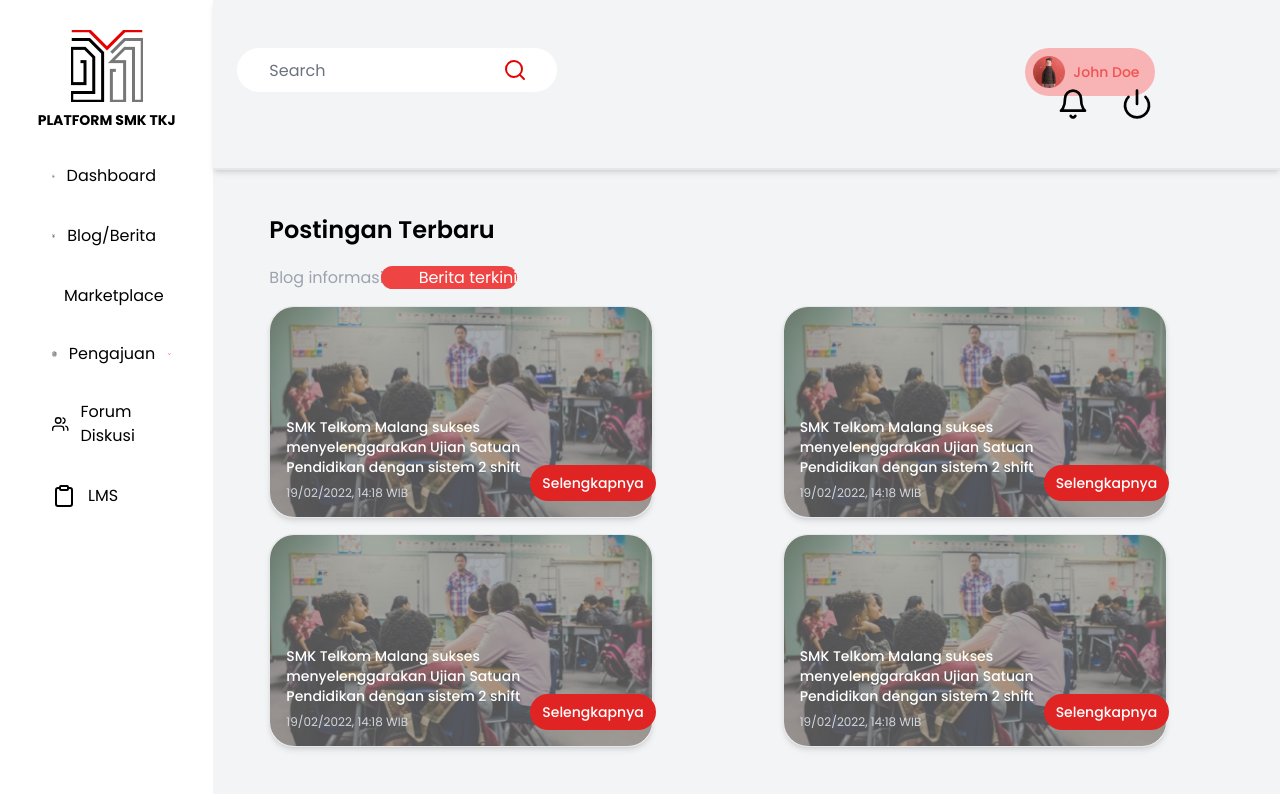
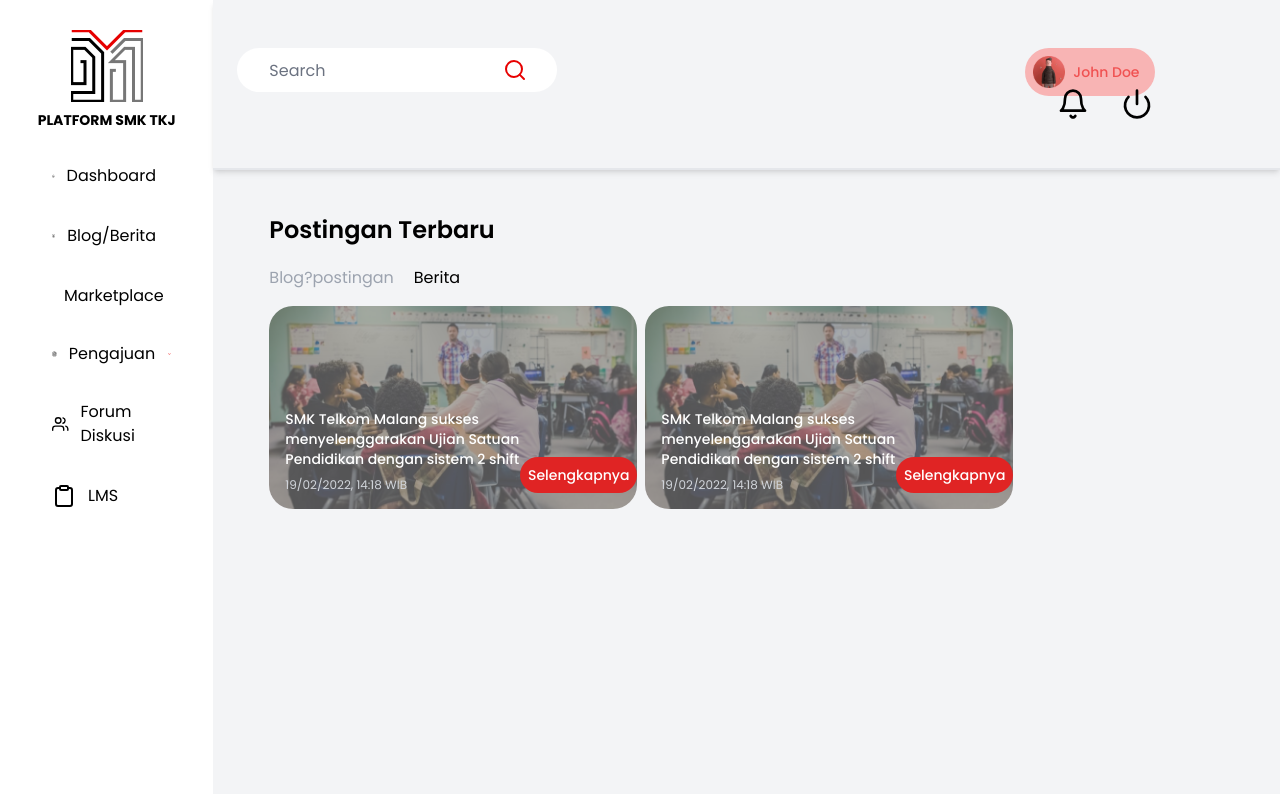
Before and after one commit to ijlalWindhi/alur-kepala-sekolah, a React (Create React App) app: page /beritaTerkini in a window 1280 px wide. Shown: the top 794 px of the page. Built offline with nearby package versions, Linux system fonts and the light colour scheme.

Commit message:
forumdiskuai

```diff
--- a/src/App.js
+++ b/src/App.js
@@ -42,6 +42,7 @@ import ActiveClass from "./pages/Beranda/ActiveClass";
 import NewClass from "./pages/Beranda/NewClass";
 import EndClass from "./pages/Beranda/EndClass";
 import Akun from "./pages/Beranda/Akun";
+import Detailforum from "./pages/Beranda/ForumDiskusi/Detailforum";
 import "./App.css";
 
 export default function App() {
@@ -86,10 +87,12 @@ export default function App() {
       <Route path="/detailTugasGuru" component={DetailTugas} />
       <Route path="/Akun" component={Akun} />
 
+
       <Route path="/lmsSiswa" component={LmsSiswa} />
       <Route path="/detailKelasSiswa" component={DetailKelasSiswa} />
       <Route path="/detailTugasSiswa" component={DetailTugasSiswa} />
       <Route path="/peserta-siswa" component={PesertaSiswa} />
+      <Route path="/Detailforum" component={Detailforum}/>
     </Switch>
   );
 }
--- a/src/pages/Beranda/Blog/Blog.js
+++ b/src/pages/Beranda/Blog/Blog.js
@@ -4,41 +4,19 @@ import React from "react";
 import axios from "axios";
 import { baseUrl } from "../../../config";
 import { NavLink } from "react-router-dom";
-
 import {
   ThumbsUp,
   MessageCircle,
-  Bookmark,
-  // Image,
-  // PlusCircle
+  Bookmark
 } from "react-feather";
-// import imageCard from '../../../assets/image-card.png';
 import data from "../../../dummy/bloglist";
-
-// import CardBg from "../../../assets/blog.png";
-// import Card from "../../../components/fragment/Card";
 
 // inisiasi component
 import LayoutSidebar from "../../../components/Layout/LayoutSidebar";
 import { Dragndrop } from "../../../components/fragment/DragnDrop";
-// import VideoPopup from "./VideoPopup";
-// PAKAI DRAGN DROP DI FOLDER FRAGMENT -> DRAGNDROP fail
 
 import UserLogin from "../../../assets/user-login.png";
-// import bookmark from "../../../assets/bookmark.png";
-// import calender from "../../../assets/calendar.png";
-// import video from "../../../assets/icon-videoWhite.svg";
-// import settings from "../../../assets/icon-settings.svg";
-// import Search from "../../../assets/icon-search.svg";
-// import AddButton from "../../../assets/icon-add.svg";
-// const urls = [
-//   "https://www.youtube.com/embed/30L-WoWIXO8",
-//   "https://www.youtube.com/embed/J42SZXS-_Qo",
-//   "https://www.youtube.com/embed/Zn_f6el0TKw",
-//   "https://www.youtube.com/embed/GdvY4JX-WsI",
-//   "https://www.youtube.com/embed/HIj8wU_rGIU",
-//   "https://www.youtube.com/embed/7svK1dtQguA",
-// ];
+
 
 export default class Blog extends React.Component {
   constructor() {
@@ -136,73 +114,37 @@ export default class Blog extends React.Component {
         {" "}
         <LayoutSidebar>
           {" "}
-          <div class="grid grid-flow-row-dense grid-cols-2 grid-rows-1 mt-8 ">
-            <div class="ml-14 mt-3">
-              {/* <div className="story grid grid-cols-6 gap-2 bg-red-200">
-                <a href="#" className="justify-center items-center flex flex-col">
-                  <img src={UserLogin}></img>
-                  <PlusCircle className="ml-6 text-white bg-emerald-500 rounded-full" style={{ marginTop: `-20px` }} />
-                  <h2 className="text-sm font-medium mt-2">Jhon Doe</h2>
-                </a>
-                <div className="justify-center items-center flex flex-col">
-                  <img src={UserLogin} className="border-emerald-500 border-2 rounded-full"></img>
-                  <h2 className="text-sm font-medium mt-2">Hafiza</h2>
-                </div>
-                <div className="justify-center items-center flex flex-col">
-                  <img src={UserLogin} className="border-emerald-500 border-2 rounded-full"></img>
-                  <h2 className="text-sm font-medium mt-2">Nanda</h2>
-                </div>
-                <div className="justify-center items-center flex flex-col">
-                  <img src={UserLogin} className="border-emerald-500 border-2 rounded-full"></img>
-                  <h2 className="text-sm font-medium mt-2">Amala</h2>
-                </div>
-              </div> */}
-              {/* <div className="card rounded-lg p-6 mt-0">
-                <iframe width="100%" height="315" src="https://www.youtube.com/embed/pdhuW_mz9YU" frameborder="0" allowfullscreen="allowfullscreen"></iframe>
-              </div> */}
-
-              {/* <div className="card rounded-lg p-6 mt-8  bg-green-200 "> */}
-              <h1 className="text-2xl font-semibold mb-5">Postingan Terbaru</h1>
+          <div class="grid grid-flow-row-dense grid-cols-5 mt-8 ">
+            <div class="ml-14 mt-3 col-span-3">
               <div className="mt-4 text-base font-normal text-gray-400">
                 <a href="/blog" className="mr-5 text-black">
-                  Blog informasi
+                  Blog/Postingan
                 </a>
                 <a href="/beritaTerkini" className="mr-5">
-                  Berita terkini
+                  Berita
                 </a>
-
               </div>
+                <div className="grid grid-cols-6 my-8">
+                  <h1 className="text-2xl font-semibold col-span-3">Postingan Terbaru</h1>
+                  <div className="col-span-3">
+                    <button  onClick={() => this.Modal()} class="bg-red-600 text-white py-2 px-4 rounded-2xl mr-2">
+                     + Postingan
+                    </button>
+                    <button  onClick={() => this.Modal()} class="bg-red-600 text-white py-2 px-4 rounded-2xl">
+                     <Bookmark className="inline mr-2"/> Disimpan
+                    </button>
+                  </div>
+                </div>
                 <div class="grid grid-cols-1 gap-4 mt-4">
                   {data.map((data) => (
-                    // <div className="card relative rounded-2xl flex max-w-full w-full bg-gray-200 justify-center">
-                    //   <img src={CardBg} className="max-w-full" />
-                    //   <div className="absolute top-0 mt-5 ml-4 pr-4 grid grid-cols-5">
-                    //     <img src={UserLogin} className="col-span-1 w-10"></img>
-                    //     <div className="col-span-3 text-white text-sm ml-4">
-                    //       <span className="font-medium">Ibrahim Hazela</span>
-                    //       <p className="text-xs">1 Jam yang lalu</p>
-                    //     </div>
-                    //   </div>
-                    //   <div class="absolute bottom-0 left-0 ml-4 text-white grid grid-cols-3 mb-4">
-                    //     <button className="inline">
-                    //       <ThumbsUp className="inline"></ThumbsUp>123
-                    //     </button>
-                    //     <button className="inline mx-2">
-                    //       <MessageCircle className="inline"></MessageCircle>123
-                    //     </button>
-                    //     <button className="inline">
-                    //       <Bookmark className="inline"></Bookmark>123
-                    //     </button>
-                    //   </div>
-                    // </div>
                     <div className="max-w-full w-full bg-white justify-center flex flex-col rounded-2xl">
                       <div className="flex flex-row mx-4">
                         <img src={UserLogin} className="rounded-full w-10 h-10 self-center"></img>
                         <h1
                           style={{
                             margin: "20px",
-                            fontWeight: "600",
-                            fontSize: "20px",
+                            fontWeight: "500",
+                            fontSize: "14px",
                           }}
                         >
                           {data.author}
@@ -211,7 +153,7 @@ export default class Blog extends React.Component {
                       <NavLink to="/templateBlog" className="max-w-full w-full">
                         <img
                           src={data.image}
-                          className="object-cover"
+                          className="object-cover w-fit"
                           style={{
                             margin: "0 auto",
                           }}
@@ -220,8 +162,8 @@ export default class Blog extends React.Component {
                           style={{
                             margin: "15px",
                             marginBottom: "0",
-                            fontWeight: "600",
-                            fontSize: "19px",
+                            fontWeight: "500",
+                            fontSize: "16px",
                           }}
                         >
                           {data.title}
@@ -243,13 +185,8 @@ export default class Blog extends React.Component {
                 </div>
               {/* </div> */}
             </div>
-            <div className="flex ">
+            <div className="flex  col-span-2 ml-12">
               <div className="mx-auto ">
-                <div className="bg-white p-6 shadow-xl rounded-xl justify-center">
-                    <button  onClick={() => this.Modal()} type="submit" class="border-red-600 text-red-600 font-semibold border-4 pt-4 pb-4 px-20 rounded-2xl ">
-                     + Buat Post Baru
-                    </button>
-                </div>
                 <h4 className="text-lg font-semibold mt-8 mb-3">Pengguna Online</h4>
                 <div className="mt-4 grid grid-cols-12">
                   <img src={UserLogin} className="inline w-10 mr-4 col-span-2"></img>
--- a/src/pages/Beranda/Blog/beritaTerkini/beritaTerkini.js
+++ b/src/pages/Beranda/Blog/beritaTerkini/beritaTerkini.js
@@ -1,153 +1,68 @@
 // inisiasi library default
 import React from "react";
-// import { Link } from "react-router-dom";
-// import axios from "axios";
-// import { baseUrl } from "../../../config";
-// import { NavLink } from "react-router-dom";
 
-import // ThumbsUp,
-// MessageCircle,
-// Bookmark,
-// Image,
-// PlusCircle
-"react-feather";
-// import imageCard from '../../../assets/image-card.png';
-// import data from "../../../../dummy/bloglist";
-
-// import CardBg from "../../../assets/blog.png";
-// import Card from "../../../components/fragment/Card";
-
-import { NavLink } from "react-router-dom";
+import { Link } from "react-router-dom";
 
 // inisiasi component
 import LayoutSidebar from "../../../../components/Layout/LayoutSidebar";
 import { Dragndrop } from "../../../../components/fragment/DragnDrop";
-// import VideoPopup from "./VideoPopup";
 
-import Card from "../../../../components/fragment/Card";
+import imageCard from "../../../../assets/image-card.png"
 
-// import UserLogin from "../../../../assets/user-login.png";
-// import bookmark from "../../../assets/bookmark.png";
-// import calender from "../../../assets/calendar.png";
-// import video from "../../../assets/icon-videoWhite.svg";
-// import settings from "../../../assets/icon-settings.svg";
-// import Search from "../../../assets/icon-search.svg";
-// import AddButton from "../../../assets/icon-add.svg";
-// const urls = [
-//   "https://www.youtube.com/embed/30L-WoWIXO8",
-//   "https://www.youtube.com/embed/J42SZXS-_Qo",
-//   "https://www.youtube.com/embed/Zn_f6el0TKw",
-//   "https://www.youtube.com/embed/GdvY4JX-WsI",
-//   "https://www.youtube.com/embed/HIj8wU_rGIU",
-//   "https://www.youtube.com/embed/7svK1dtQguA",
-// ];
-
-export default class Blog extends React.Component {
+export default class beritaTerkini extends React.Component {
   constructor() {
     super();
     this.state = {
-      // call variable
-      // token: "",
-      // blogs: [],
-      // description: "",
-      // youtubeLink: "",
-      // blogImage: {},
     };
-
-    // if (localStorage.getItem("token")) {
-    //   this.state.token = localStorage.getItem("token");
-    // } else {
-    //   window.location = "/login";
-    // }
-    // this.headerConfig.bind(this);
 
     this.state.showModal = false;
   }
 
-  // headerConfig = () => {
-  //   let header = {
-  //     headers: { Authorization: `Bearer ${this.state.token}` },
-  //   };
-  //   return header;
-  // };
-
-  // getBlogs = () => {
-  //   let url = baseUrl + "/blogs";
-  //   axios
-  //     .get(url)
-  //     .then((response) => {
-  //       this.setState({ blogs: response.data.data });
-  //       console.log(response.data.data);
-  //     })
-  //     .catch((error) => {
-  //       if (error.response) {
-  //         if (error.response.status) {
-  //           window.alert(error.response.data.message);
-  //           // this.props.history.push("/dashboard")
-  //         }
-  //       } else {
-  //         console.log(error);
-  //       }
-  //     });
-  // };
-
-  // componentDidMount() {
-  //   this.getBlogs();
-  // }
-
-  // setImage = (param) => {
-  //   this.state.blogImage = param;
-  // };
-
-  // saveBlogs = (event) => {
-  //   event.preventDefault();
-  //   let form = {
-  //     description: this.state.description,
-  //     youtubeLink: this.state.youtubeLink,
-  //     blogImage: this.state.blogImage,
-  //   };
-  //   console.log(this.state.youtubeLink);
-  //   console.log(form);
-  //   let url = baseUrl + "/blogs";
-  //   // console.log("ini msuk insert")
-  //   axios
-  //     .post(url, form)
-  //     .then((response) => {
-  //       window.alert(response.data.message);
-  //       console.log(response);
-  //       this.getBlogs();
-  //       this.Modal();
-  //     })
-  //     .catch((error) => console.log(error));
-  // };
-
-  // // function untuk menampilkan modal tambah blog
-  // Modal = () => {
-  //   this.setState({
-  //     showModal: !this.state.showModal,
-  //   });
-  // };
 
   render() {
     return (
       <>
         <LayoutSidebar>
-          <div class="grid grid-rows-2 mt-8 ">
-            <div class="ml-14 mt-3">
+          <div class="grid grid-cols-4 mt-8 ">
+            <div class="ml-14 mt-3 col-span-3">
               <h1 className="text-2xl font-semibold mb-5">Postingan Terbaru</h1>
               <div className="mt-4 text-base font-normal text-gray-400">
-                <NavLink to="/blog" className="mr-5 ">
-                  Blog informasi
-                </NavLink>
-                <NavLink to="/beritaTerkini" className="mr-5 text-black">
-                  Berita terkini
-                </NavLink>
+                <Link to="/blog" className="mr-5 ">
+                  Blog?postingan
+                </Link>
+                <Link to="/beritaTerkini" className="mr-5 text-black">
+                  Berita
+                </Link>
               </div>
-              <div class="grid grid-cols-2 gap-4 mt-4">
-                <Card />
-                <Card />
-                <Card />
-                <Card />
+              <div class="grid grid-cols-2 gap-2 mt-4">
+                  <div className="card relative rounded-3xl">
+                    <img src={imageCard} className="contrast-50 rounded-3xl w-full" />
+                    <div class="absolute bottom-0 left-0 ml-4 text-white grid grid-cols-3 mb-4">
+                      <div className="col-span-2">
+                        <h6 className="text-sm font-medium">SMK Telkom Malang sukses menyelenggarakan Ujian Satuan Pendidikan dengan sistem 2 shift</h6>
+                        <p className="text-gray-300 text-xs mt-2">19/02/2022, 14:18 WIB</p>
+                      </div>
+                      <div>
+                        <Link to="/templateBlog"  class="inline-flex items-center py-2 px-2 mt-12 text-sm font-medium text-center text-white bg-red-600 rounded-full hover:bg-red-700 focus:ring-4 focus:ring-red-300 dark:bg-red-600 dark:hover:bg-red-700 dark:focus:ring-red-800"  >
+                          Selengkapnya
+                        </Link>
+                      </div>
+                    </div>
+                  </div>
+                  <div className="card relative rounded-3xl">
+                    <img src={imageCard} className="contrast-50 rounded-3xl w-full" />
+                    <div class="absolute bottom-0 left-0 ml-4 text-white grid grid-cols-3 mb-4">
+                      <div className="col-span-2">
+                        <h6 className="text-sm font-medium">SMK Telkom Malang sukses menyelenggarakan Ujian Satuan Pendidikan dengan sistem 2 shift</h6>
+                        <p className="text-gray-300 text-xs mt-2">19/02/2022, 14:18 WIB</p>
+                      </div>
+                      <div>
+                        <Link to="/templateBlog"  class="inline-flex items-center py-2 px-2 mt-12 text-sm font-medium text-center text-white bg-red-600 rounded-full hover:bg-red-700 focus:ring-4 focus:ring-red-300 dark:bg-red-600 dark:hover:bg-red-700 dark:focus:ring-red-800"  >
+                          Selengkapnya
+                        </Link>
+                      </div>
+                    </div>
+                  </div>
               </div>
             </div>
           </div>
--- /dev/null
+++ b/src/pages/Beranda/ForumDiskusi/Detailforum/index.js
@@ -0,0 +1 @@
+export { default } from "./Detailforum";
```
Also changed, not shown: src/pages/Beranda/ForumDiskusi/Detailforum/Detailforum.js (added, +65 -0 lines), src/pages/Beranda/ForumDiskusi/ForumDiskusi.js (+45 -34 lines).
